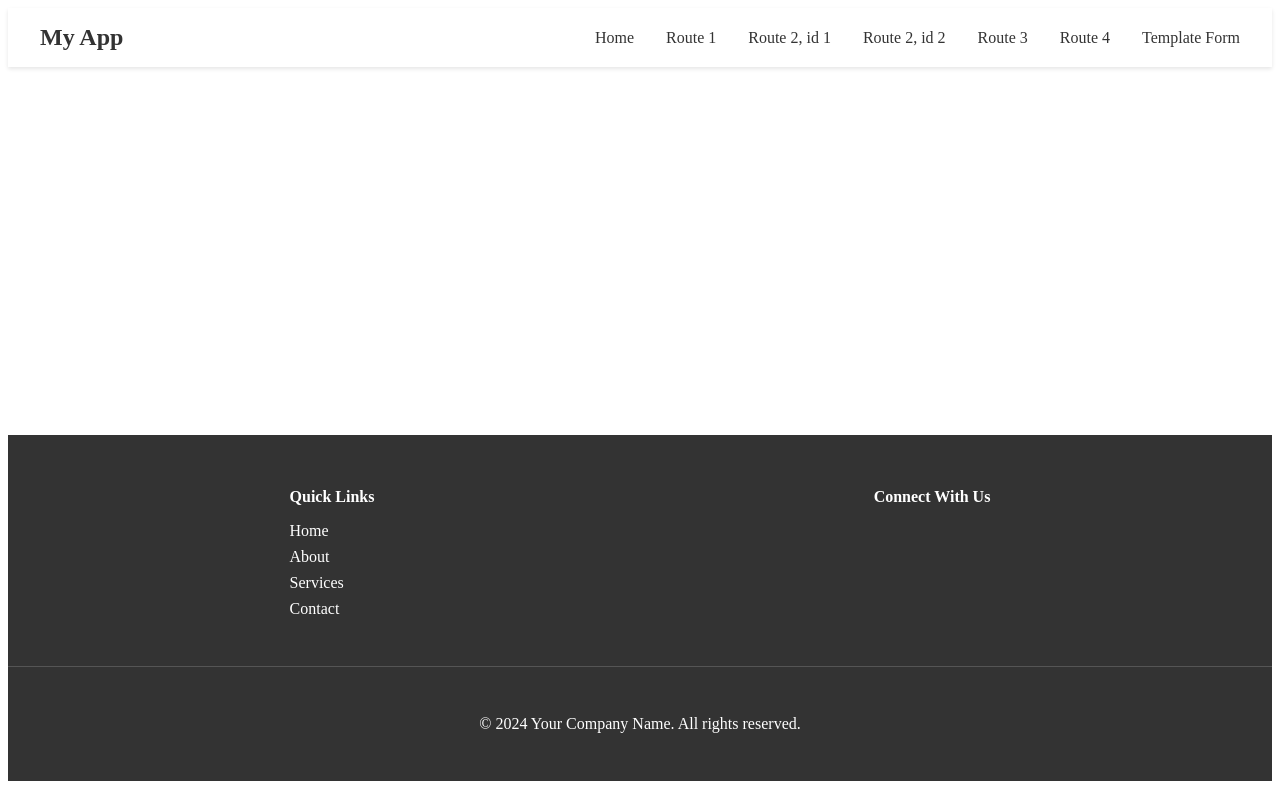
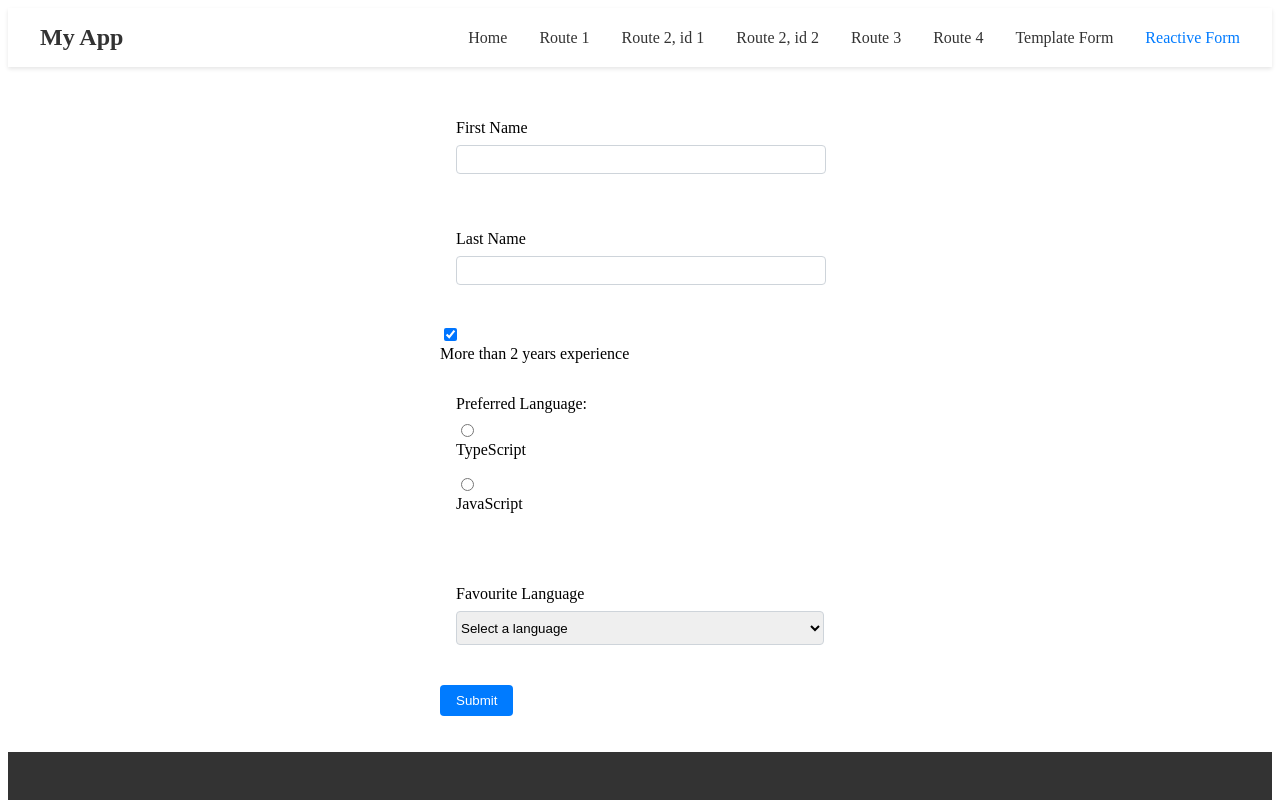
Before and after one commit to skakavoulis/AngularSample, an Angular app: page /reactive-form in a window 1280 px wide. Before the commit this address led to /. Shown: the top 800 px of the page. Built offline with nearby package versions, Linux system fonts and the light colour scheme.

Commit message:
Add reactive form

```diff
--- a/src/app/app.routes.ts
+++ b/src/app/app.routes.ts
@@ -35,4 +35,11 @@ export const routes: Routes = [
         (m) => m.TemplateFormComponent
       ),
   },
+  {
+    path: 'reactive-form',
+    loadComponent: () =>
+      import('./components/reactive-form/reactive-form.component').then(
+        (m) => m.ReactiveFormComponent
+      ),
+  },
 ];
--- /dev/null
+++ b/src/app/components/reactive-form/reactive-form.component.css
@@ -0,0 +1,49 @@
+.container {
+  max-width: 800px;
+  min-width: 400px;
+  margin: 0 auto;
+  padding: 20px;
+}
+
+.form-group {
+  margin-bottom: 1.5rem;
+  padding: 1rem;
+}
+
+.form-control {
+  width: 100%;
+  padding: 0.375rem 0rem;
+  border: 1px solid #ced4da;
+  border-radius: 0.25rem;
+}
+
+.form-check {
+  margin-bottom: 1rem;
+}
+
+.btn-primary {
+  background-color: #007bff;
+  color: white;
+  padding: 0.5rem 1rem;
+  border: none;
+  border-radius: 0.25rem;
+  cursor: pointer;
+}
+
+.btn-primary:hover {
+  background-color: #0056b3;
+}
+
+label {
+  display: block;
+  margin-bottom: 0.5rem;
+  font-weight: 500;
+}
+
+select.form-control {
+  height: calc(1.5em + 0.75rem + 2px);
+}
+
+.form-group.has-error {
+  border: 1px solid red;
+}
--- /dev/null
+++ b/src/app/components/reactive-form/reactive-form.component.html
@@ -0,0 +1,104 @@
+<div class="container mt-4">
+  <form [formGroup]="form" (ngSubmit)="onSubmit()" class="mb-4">
+    <div
+      class="form-group"
+      [class.has-error]="
+        form.get('firstName')?.invalid && form.get('firstName')?.touched
+      "
+    >
+      <label for="firstName">First Name</label>
+      <input
+        id="firstName"
+        type="text"
+        formControlName="firstName"
+        class="form-control"
+      />
+    </div>
+
+    <div
+      class="form-group"
+      [class.has-error]="
+        form.get('lastName')?.invalid && form.get('lastName')?.touched
+      "
+    >
+      <label for="lastName">Last Name</label>
+      <input
+        type="text"
+        id="lastName"
+        formControlName="lastName"
+        class="form-control"
+      />
+    </div>
+
+    <div
+      class="form-check"
+      [class.has-error]="
+        form.get('moreThanTwoYearsExperience')?.invalid &&
+        form.get('moreThanTwoYearsExperience')?.touched
+      "
+    >
+      <input
+        type="checkbox"
+        id="moreThanTwoYearsExperience"
+        formControlName="moreThanTwoYearsExperience"
+        class="form-check-input"
+      />
+      <label class="form-check-label" for="experience">
+        More than 2 years experience
+      </label>
+    </div>
+
+    <div
+      class="form-group"
+      [class.has-error]="
+        form.get('preferredLanguage')?.invalid &&
+        form.get('preferredLanguage')?.touched
+      "
+    >
+      <label>Preferred Language:</label>
+      <div class="form-check">
+        <input
+          type="radio"
+          id="typescript"
+          formControlName="preferredLanguage"
+          value="typescript"
+          class="form-check-input"
+        />
+        <label class="form-check-label" for="typescript">TypeScript</label>
+      </div>
+      <div class="form-check">
+        <input
+          type="radio"
+          id="javascript"
+          formControlName="preferredLanguage"
+          value="javascript"
+          class="form-check-input"
+        />
+        <label class="form-check-label" for="javascript">JavaScript</label>
+      </div>
+    </div>
+
+    <div
+      class="form-group"
+      [class.has-error]="
+        form.get('favoriteLanguage')?.invalid &&
+        form.get('favoriteLanguage')?.touched
+      "
+    >
+      <label for="favoriteLanguage">Favourite Language</label>
+      <select
+        id="favoriteLanguage"
+        formControlName="favoriteLanguage"
+        class="form-control"
+      >
+        <option value="">Select a language</option>
+        <option value="python">Python</option>
+        <option value="java">Java</option>
+        <option value="csharp">C#</option>
+        <option value="cpp">C++</option>
+      </select>
+    </div>
+
+    <button type="submit" class="btn btn-primary">Submit</button>
+  </form>
+</div>
--- /dev/null
+++ b/src/app/components/reactive-form/reactive-form.component.ts
@@ -0,0 +1,59 @@
+import { Component, OnInit } from '@angular/core';
+import {
+  FormBuilder,
+  FormGroup,
+  Validators,
+  ReactiveFormsModule,
+} from '@angular/forms';
+import { CommonModule } from '@angular/common';
+
+interface FormData {
+  firstName: string;
+  lastName: string;
+  moreThanTwoYearsExperience: boolean;
+  preferredLanguage: string;
+  favoriteLanguage: string;
+}
+
+@Component({
+  selector: 'app-reactive-form',
+  standalone: true,
+  imports: [ReactiveFormsModule, CommonModule],
+  templateUrl: './reactive-form.component.html',
+  styleUrl: './reactive-form.component.css',
+})
+export class ReactiveFormComponent implements OnInit {
+  form!: FormGroup;
+
+  constructor(private fb: FormBuilder) {}
+
+  ngOnInit() {
+    this.form = this.fb.group({
+      firstName: [
+        '',
+        [
+          Validators.required,
+          Validators.minLength(3),
+          Validators.maxLength(10),
+          Validators.pattern('^code.*'),
+        ],
+      ],
+      lastName: ['', Validators.required],
+      moreThanTwoYearsExperience: [true],
+      preferredLanguage: ['', Validators.required],
+      favoriteLanguage: ['', Validators.required],
+    });
+  }
+
+  onSubmit() {
+    if (this.form.valid) {
+      const formData: FormData = this.form.value;
+      console.log('Form submitted:', formData);
+
+      // Optional: Reset form after submission
+      this.form.reset();
+    } else {
+      console.log('Form is invalid');
+    }
+  }
+}
--- a/src/app/layout/header/header.component.html
+++ b/src/app/layout/header/header.component.html
@@ -18,6 +18,7 @@
       <li><a routerLink="/route3" routerLinkActive="active">Route 3</a></li>
       <li><a routerLink="/route4" routerLinkActive="active">Route 4</a></li>
       <li><a routerLink="/template-form" routerLinkActive="active">Template Form</a></li>
+      <li><a routerLink="/reactive-form" routerLinkActive="active">Reactive Form</a></li>
     </ul>
   </nav>
 </header>
```
Also changed, not shown: 1 other file (tests, documents, lock files or other folders).
